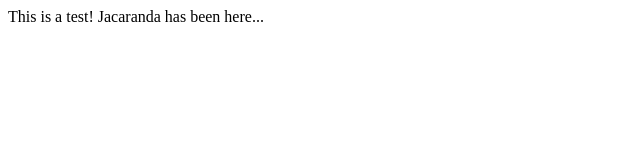
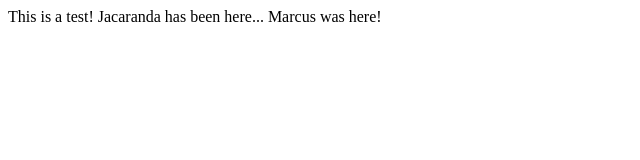
Before and after one commit to JacarandaP/test, a plain HTML site: page index.html in a window 1280 px wide. Shown: the whole page, without its empty margins (0-640 px from the left). Drawn offline with Linux system fonts and the light colour scheme.

Commit message:
Update index.html

```diff
--- a/index.html
+++ b/index.html
@@ -8,5 +8,6 @@
 </head>
 <body>
     This is a test! Jacaranda has been here...
+    Marcus was here!
 </body>
 </html>
```
